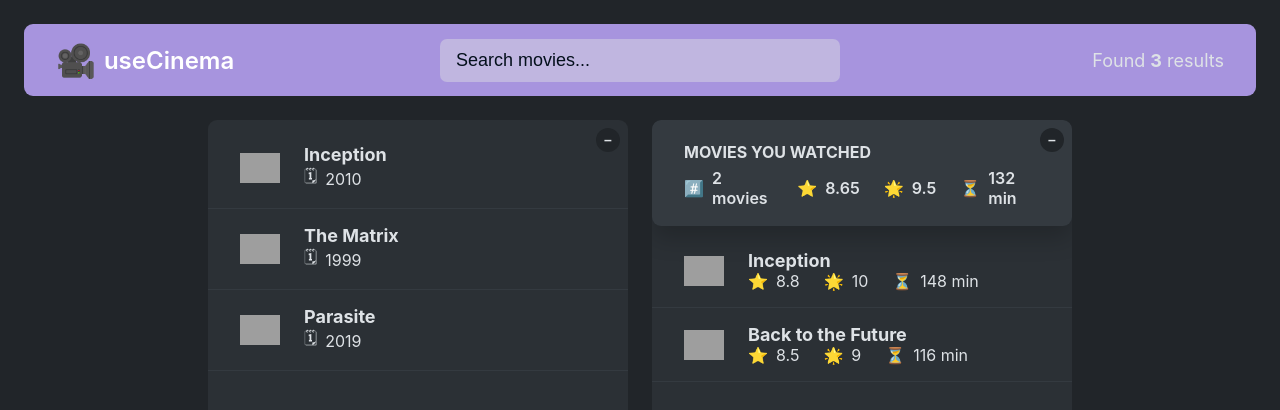
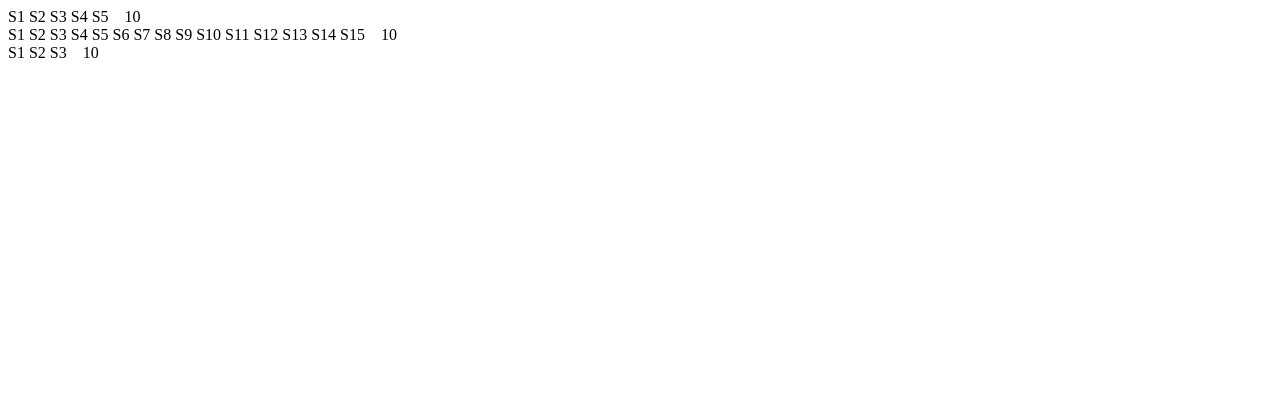
Before and after one commit to becauseidontlike/use-popcorn, a React (Create React App) app: page / in a window 1280 px wide. Shown: the top 410 px of the page. Built offline with nearby package versions, Linux system fonts and the light colour scheme; grey boxes are pictures that could not be loaded.

Commit message:
additional reusable component

```diff
--- /dev/null
+++ b/src/StarRating.js
@@ -0,0 +1,28 @@
+const containerStyle = {
+  display: "flex",
+  alignItems: "center",
+  gap: "16px",
+};
+
+const starContainerStyle = {
+  display: "flex",
+  gap: "4px",
+};
+
+const textStyle = {
+  display: "flex",
+  margin: "0",
+};
+
+export default function StarRating({ maxRating = 3 }) {
+  return (
+    <div style={containerStyle}>
+      <div style={starContainerStyle}>
+        {Array.from({ length: maxRating }, (_, i) => (
+          <span>S{i + 1}</span>
+        ))}
+      </div>
+      <p style={textStyle}>10</p>
+    </div>
+  );
+}
--- a/src/index.js
+++ b/src/index.js
@@ -1,11 +1,16 @@
 import React from "react";
 import ReactDOM from "react-dom/client";
-import "./index.css";
-import App from "./App";
+// import "./index.css";
+// import App from "./App";
+
+import StarRating from "./StarRating";
 
 const root = ReactDOM.createRoot(document.getElementById("root"));
 root.render(
   <React.StrictMode>
-    <App />
+    {/* <App /> */}
+    <StarRating maxRating={5} />
+    <StarRating maxRating={15} />
+    <StarRating />
   </React.StrictMode>
 );
```
